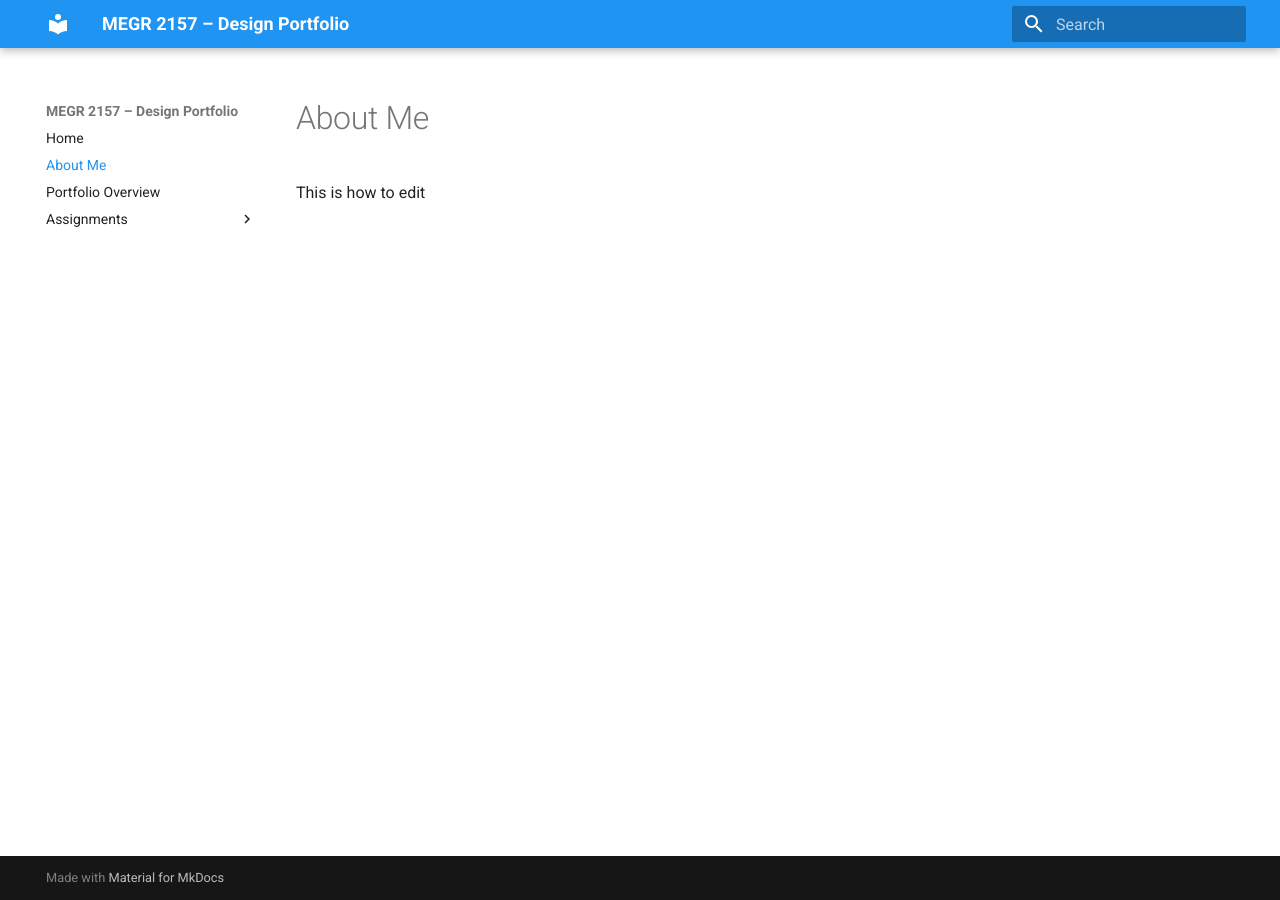
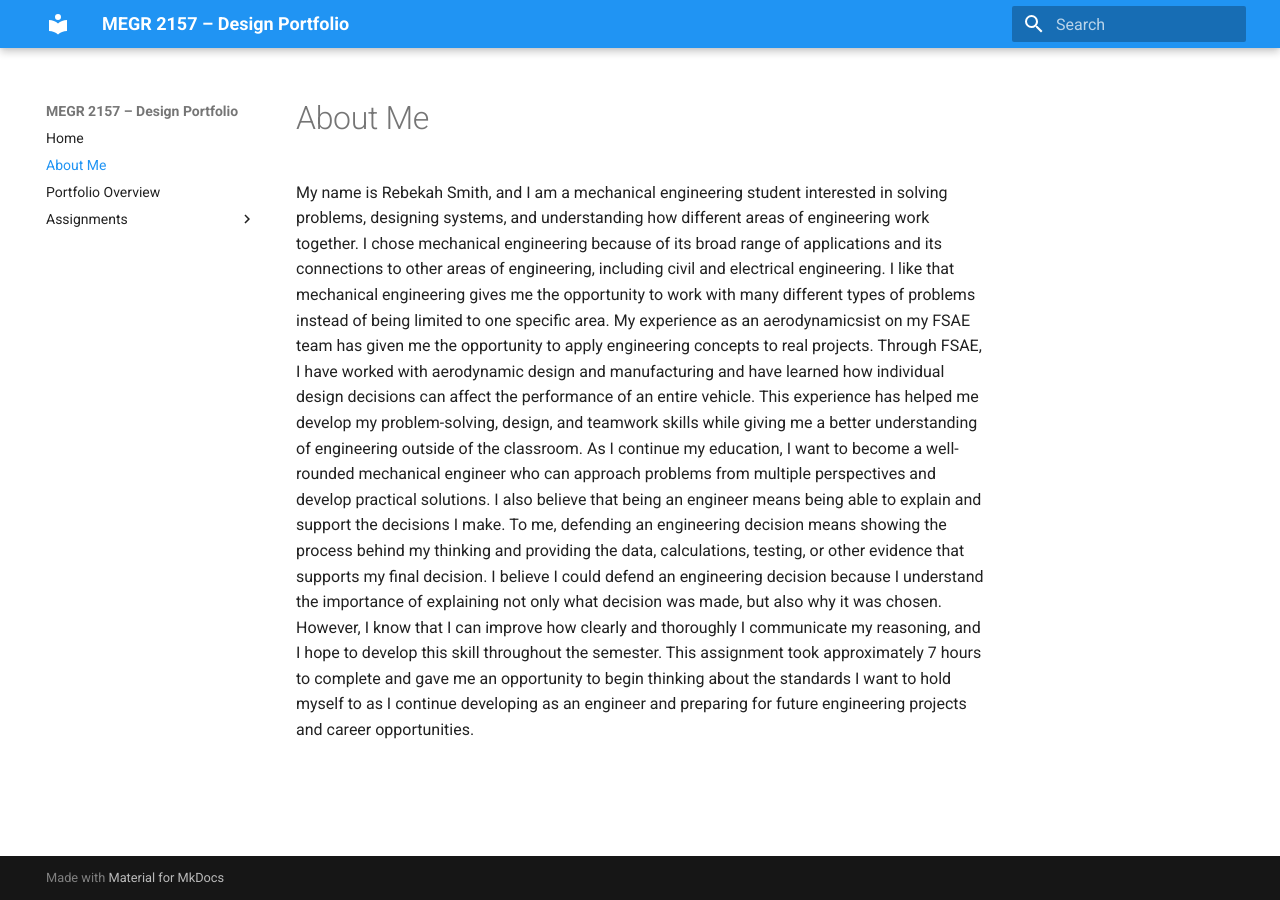
Before and after one commit to rsmith367-ux/design-projects-portfolio, an MkDocs documentation site: the page built from docs/aboutme/index.md, in a window 1280 px wide. Built offline with MkDocs 1.6.1 and Material for MkDocs 9.7.7, drawn with Linux system fonts in a browser that asks for light colours.

Commit message:
Revise 'About Me' section with detailed background
Expanded personal introduction and engineering philosophy.

```diff
--- a/docs/aboutme/index.md
+++ b/docs/aboutme/index.md
@@ -1,2 +1,5 @@
 #About Me
-This is how to edit
+
+
+My name is Rebekah Smith, and I am a mechanical engineering student interested in solving problems, designing systems, and understanding how different areas of engineering work together. I chose mechanical engineering because of its broad range of applications and its connections to other areas of engineering, including civil and electrical engineering. I like that mechanical engineering gives me the opportunity to work with many different types of problems instead of being limited to one specific area. My experience as an aerodynamicsist on my FSAE team has given me the opportunity to apply engineering concepts to real projects. Through FSAE, I have worked with aerodynamic design and manufacturing and have learned how individual design decisions can affect the performance of an entire vehicle. This experience has helped me develop my problem-solving, design, and teamwork skills while giving me a better understanding of engineering outside of the classroom. As I continue my education, I want to become a well-rounded mechanical engineer who can approach problems from multiple perspectives and develop practical solutions.
+I also believe that being an engineer means being able to explain and support the decisions I make. To me, defending an engineering decision means showing the process behind my thinking and providing the data, calculations, testing, or other evidence that supports my final decision. I believe I could defend an engineering decision because I understand the importance of explaining not only what decision was made, but also why it was chosen. However, I know that I can improve how clearly and thoroughly I communicate my reasoning, and I hope to develop this skill throughout the semester. This assignment took approximately 7 hours to complete and gave me an opportunity to begin thinking about the standards I want to hold myself to as I continue developing as an engineer and preparing for future engineering projects and career opportunities.
```
